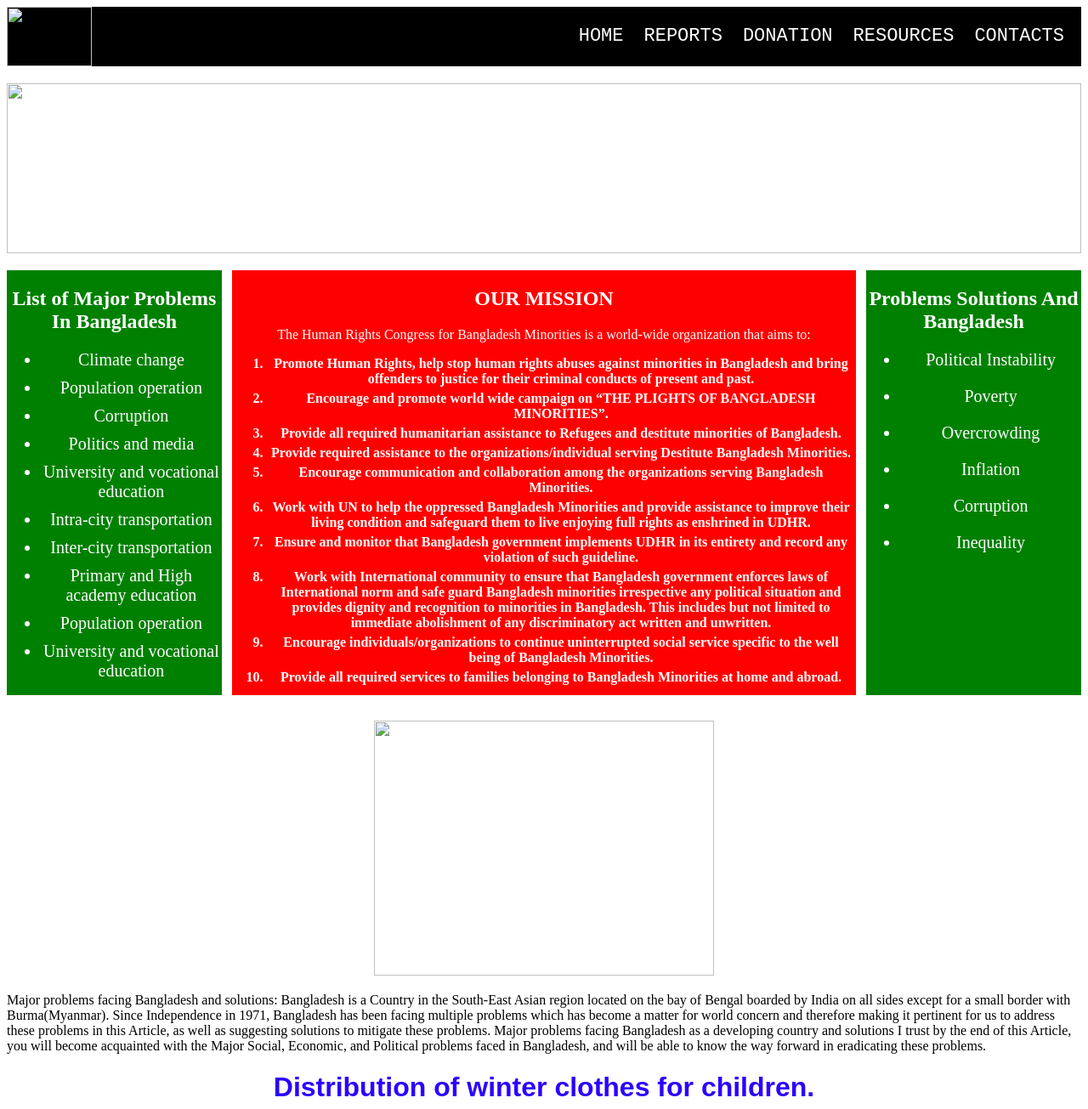
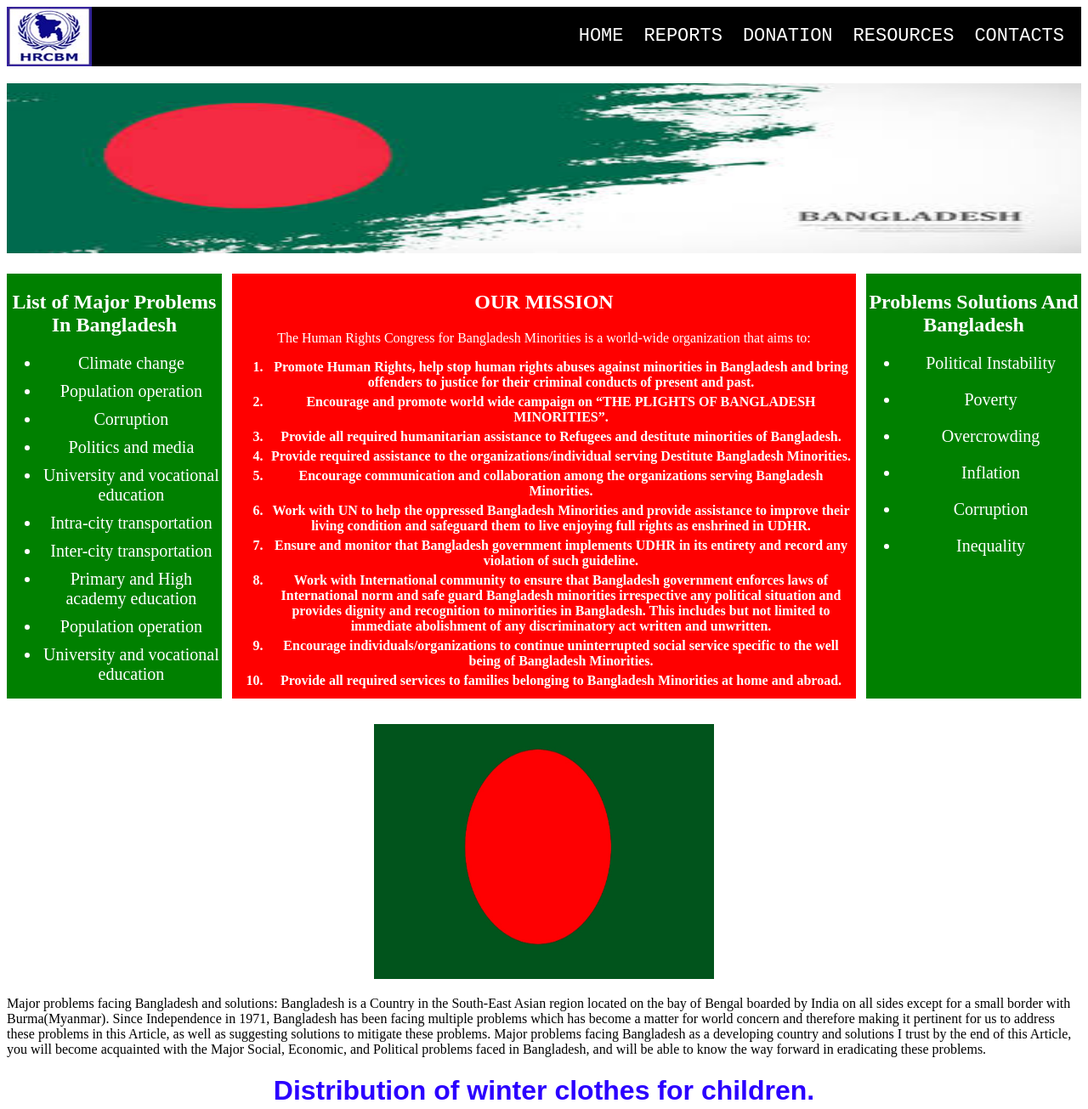
Before and after one commit to Yahia554/donation-css, a plain HTML site: page index.html in a window 1280 px wide. Shown: the top 1305 px of the page at 85% size. Drawn offline with Linux system fonts and the light colour scheme; the site is published under a folder, as on GitHub Pages, so addresses that start at the root find nothing.

Commit message:
extra-slesh-remove

```diff
--- a/index.html
+++ b/index.html
@@ -8,7 +8,7 @@
     <header>
       <nav class="header">
         <div class="header-img">
-          <img src="/logo/LOGO.jpg" alt="" />
+          <img src="logo/LOGO.jpg" alt="" />
         </div>
         <div>
           <a href="">HOME</a>
@@ -20,7 +20,7 @@
       </nav>
     </header>
     <div class="flag">
-      <img src="/image/flag.jpg" alt="" />
+      <img src="image/flag.jpg" alt="" />
     </div>
     <section>
       <div class="content-1">
@@ -109,7 +109,7 @@
     <section>
       <div>
         <div class="img-fl">
-          <img src="/image/nf.jpg" alt="" />
+          <img src="image/nf.jpg" alt="" />
         </div>
         <div class="fl-info">
           <p>
```
